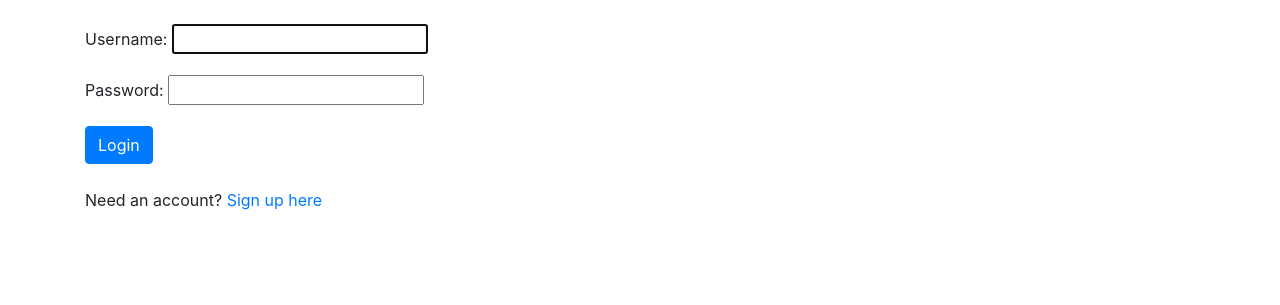
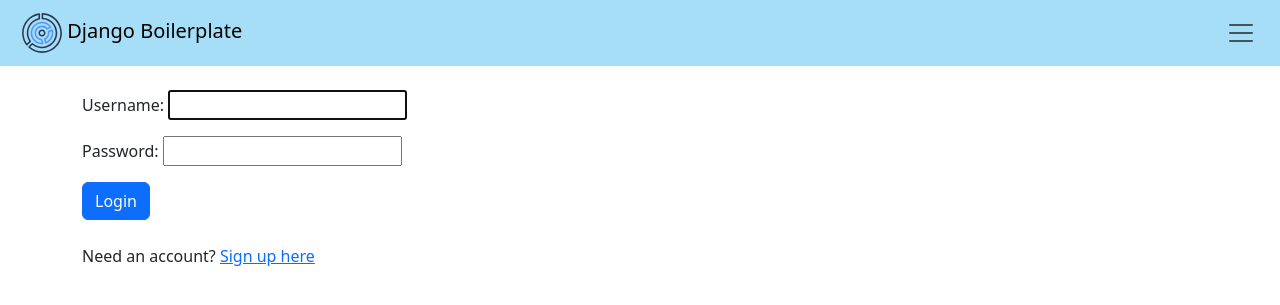
Before and after one commit to CraigCarey/django-boilerplate, a Django app: page / in a window 1280 px wide. Shown: the top 305 px of the page. Run offline with Django 4.2, Linux system fonts and the light colour scheme; parts of the project's set-up code (start-up, migrations or seed data) failed here and were passed over; some libraries are stand-ins or nearby versions.

Commit message:
bootstrap 5, navbar, static files

```diff
--- a/core/apps/settings.py
+++ b/core/apps/settings.py
@@ -3,14 +3,14 @@ from core.project.settings.base import INSTALLED_APPS, TEMPLATES
 INSTALLED_APPS += (
     'core.apps.accounts',
     'crispy_forms',
-    'crispy_bootstrap4',
+    'crispy_bootstrap5',
 )
 
 TEMPLATES[0]['DIRS'].append('core/apps/templates')  # type: ignore
 
 AUTH_USER_MODEL = 'accounts.User'
 
-CRISPY_ALLOWED_TEMPLATE_PACKS = 'bootstrap4'
-CRISPY_TEMPLATE_PACK = 'bootstrap4'
+CRISPY_ALLOWED_TEMPLATE_PACKS = 'bootstrap5'
+CRISPY_TEMPLATE_PACK = 'bootstrap5'
 
 LOGOUT_REDIRECT_URL = '/'
--- a/core/apps/templates/base.html
+++ b/core/apps/templates/base.html
@@ -1,26 +1,50 @@
+{% load static %}
 <!DOCTYPE html>
 <html lang="en">
+
 <head>
     <meta charset="UTF-8">
     <meta http-equiv="X-UA-Compatible" content="IE=edge">
     <meta name="viewport" content="width=device-width, initial-scale=1.0">
     <title>Django Boilerplate</title>
 
+    <link rel="shortcut icon" type="image/png" href="{% static 'favicon.ico' %}" />
+
     <!-- Bootstrap CSS -->
-    <link rel="stylesheet" href="https://maxcdn.bootstrapcdn.com/bootstrap/4.0.0/css/bootstrap.min.css" integrity="sha384-Gn5384xqQ1aoWXA+058RXPxPg6fy4IWvTNh0E263XmFcJlSAwiGgFAW/dAiS6JXm" crossorigin="anonymous">
+    <link href="https://cdn.jsdelivr.net/npm/bootstrap@5.3.0-alpha3/dist/css/bootstrap.min.css" rel="stylesheet"
+        integrity="sha384-KK94CHFLLe+nY2dmCWGMq91rCGa5gtU4mk92HdvYe+M/SXH301p5ILy+dN9+nJOZ" crossorigin="anonymous">
 
-    <script src="https://code.jquery.com/jquery-3.2.1.slim.min.js" integrity="sha384-KJ3o2DKtIkvYIK3UENzmM7KCkRr/rE9/Qpg6aAZGJwFDMVNA/GpGFF93hXpG5KkN" crossorigin="anonymous"></script>
-    <script src="https://cdnjs.cloudflare.com/ajax/libs/popper.js/1.12.9/umd/popper.min.js" integrity="sha384-ApNbgh9B+Y1QKtv3Rn7W3mgPxhU9K/ScQsAP7hUibX39j7fakFPskvXusvfa0b4Q" crossorigin="anonymous"></script>
-    <script src="https://maxcdn.bootstrapcdn.com/bootstrap/4.0.0/js/bootstrap.min.js" integrity="sha384-JZR6Spejh4U02d8jOt6vLEHfe/JQGiRRSQQxSfFWpi1MquVdAyjUar5+76PVCmYl" crossorigin="anonymous"></script>
+    <!-- Custom CSS -->
+    <link rel="stylesheet" href="{% static 'styles.css' %}">
 
-    <script src="https://unpkg.com/htmx.org@1.6.1"></script>
+    <!-- Icon library -->
+    <link rel="stylesheet" href="https://cdnjs.cloudflare.com/ajax/libs/font-awesome/4.7.0/css/font-awesome.min.css">
+
+    <!-- HTMX -->
+    <script src="https://unpkg.com/htmx.org@1.9.0"></script>
+    <script src="https://unpkg.com/htmx.org/dist/ext/loading-states.js"></script>
+
 </head>
+
 <body>
+    {% include 'partials/navbar.html' %}
 
     <div class="container mt-4">
         {% block content %}
         {% endblock %}
     </div>
 
+    <script>
+        <!--  Add the CSRF token for all verbs, not just POST -->
+        document.body.addEventListener('htmx:configRequest', (event) => {
+            event.detail.headers['X-CSRFToken'] = '{{ csrf_token }}';
+        })
+    </script>
+
+    <script src="https://cdn.jsdelivr.net/npm/bootstrap@5.3.0-alpha3/dist/js/bootstrap.bundle.min.js"
+        integrity="sha384-ENjdO4Dr2bkBIFxQpeoTz1HIcje39Wm4jDKdf19U8gI4ddQ3GYNS7NTKfAdVQSZe" crossorigin="anonymous" />
+    </script>
+
 </body>
+
 </html>
--- /dev/null
+++ b/core/apps/templates/partials/navbar.html
@@ -0,0 +1,43 @@
+{% load static %}
+<nav class="navbar navbar-light boilerplate-navbar">
+    <div class="container-fluid">
+        <a class="navbar-brand" href="{% url 'login' %}">
+            <img
+                class="navbar-logo"
+                src="{% static 'logo.svg' %}"
+                alt="logo"
+            />
+            Django Boilerplate
+        </a>
+        <button
+            class="navbar-toggler"
+            type="button"
+            data-bs-toggle="collapse"
+            data-bs-target="#navbarNav"
+            aria-controls="navbarNav"
+            aria-expanded="false"
+            aria-label="Toggle navigation"
+        >
+            <span class="navbar-toggler-icon"></span>
+        </button>
+        <div class="collapse navbar-collapse me-auto" id="navbarNav">
+            <ul class="navbar-nav">
+                {% if user.is_authenticated %}
+                <li class="nav-item ms-auto">
+                    <a class="nav-link" href="{% url 'profile' %}">Profile</a>
+                </li>
+                <li class="nav-item ms-auto">
+                    <a class="nav-link" href="{% url 'logout' %}">Logout</a>
+                </li>
+                {% else %}
+                <li class="nav-item ms-auto">
+                    <a class="nav-link" href="{% url 'login' %}">Login</a>
+                </li>
+                <li class="nav-item ms-auto">
+                    <a class="nav-link" href="{% url 'register' %}">Register</a>
+                </li>
+                {% endif %}
+            </ul>
+        </div>
+    </div>
+</nav>
--- /dev/null
+++ b/core/static/styles.css
@@ -0,0 +1,27 @@
+/* Navbar */
+
+.boilerplate-navbar {
+  background-color: #a6def8;
+}
+
+.navbar-brand {
+  padding-left: 10px;
+  height: 100%;
+}
+
+.navbar-logo {
+  height: 40px;
+}
+
+.navbar-nav {
+  padding-right: 10px;
+}
+
+.navbar-toggler,
+.navbar-toggler:focus,
+.navbar-toggler:active,
+.navbar-toggler-icon:focus {
+  outline: none;
+  border: none;
+  box-shadow: none;
+}
--- a/pyproject.toml
+++ b/pyproject.toml
@@ -12,7 +12,7 @@ django = "^4.2.1"
 django-split-settings = "^1.2.0"
 pyyaml = "^6.0"
 django-crispy-forms = "^2.0"
-crispy-bootstrap4 = "^2022.1"
+crispy-bootstrap5 = "^0.7"
 
 [tool.poetry.group.dev.dependencies]
 pre-commit = "^3.3.1"
```
Also changed, not shown: core/project/settings/base.py (+6 -1 lines), core/static/favicon.ico (added), core/static/logo.svg (added), 2 other files.
